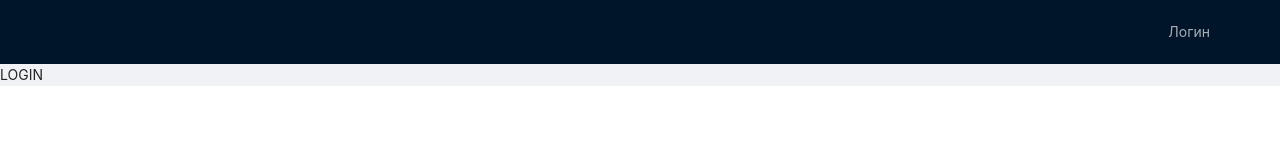
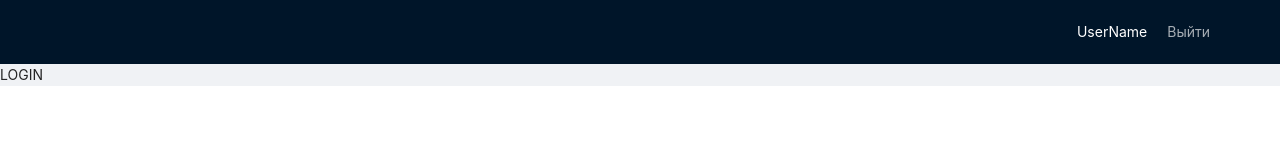
Before and after one commit to Chupriarti/interview-task-0, a React (Create React App) app: page /login in a window 1280 px wide. Shown: the top 160 px of the page. Built offline with nearby package versions, Linux system fonts and the light colour scheme.

Commit message:
added user name showing if auth

```diff
--- a/src/components/Navbar.tsx
+++ b/src/components/Navbar.tsx
@@ -5,12 +5,16 @@ import { RouteName } from '../routes';
 
 const Navbar: FC = () => {
   const router = useHistory();
-  const auth = false;
+  const auth = true;
   return (
     <Layout.Header >
       <Row justify="end">
         {auth
           ?
+            <>
+              <div style={{color: 'white'}}>
+                UserName
+              </div>
               <Menu  theme="dark" mode="horizontal" selectable={false}>
                 <Menu.Item
                   onClick={() => console.log("Exiting...")}
@@ -18,6 +22,7 @@ const Navbar: FC = () => {
                     Выйти
                   </Menu.Item>
               </Menu>
+            </>
           :
             <Menu  theme="dark" mode="horizontal" selectable={false}>
               <Menu.Item
```
Lines whose indentation alone changed are shown as unchanged.
